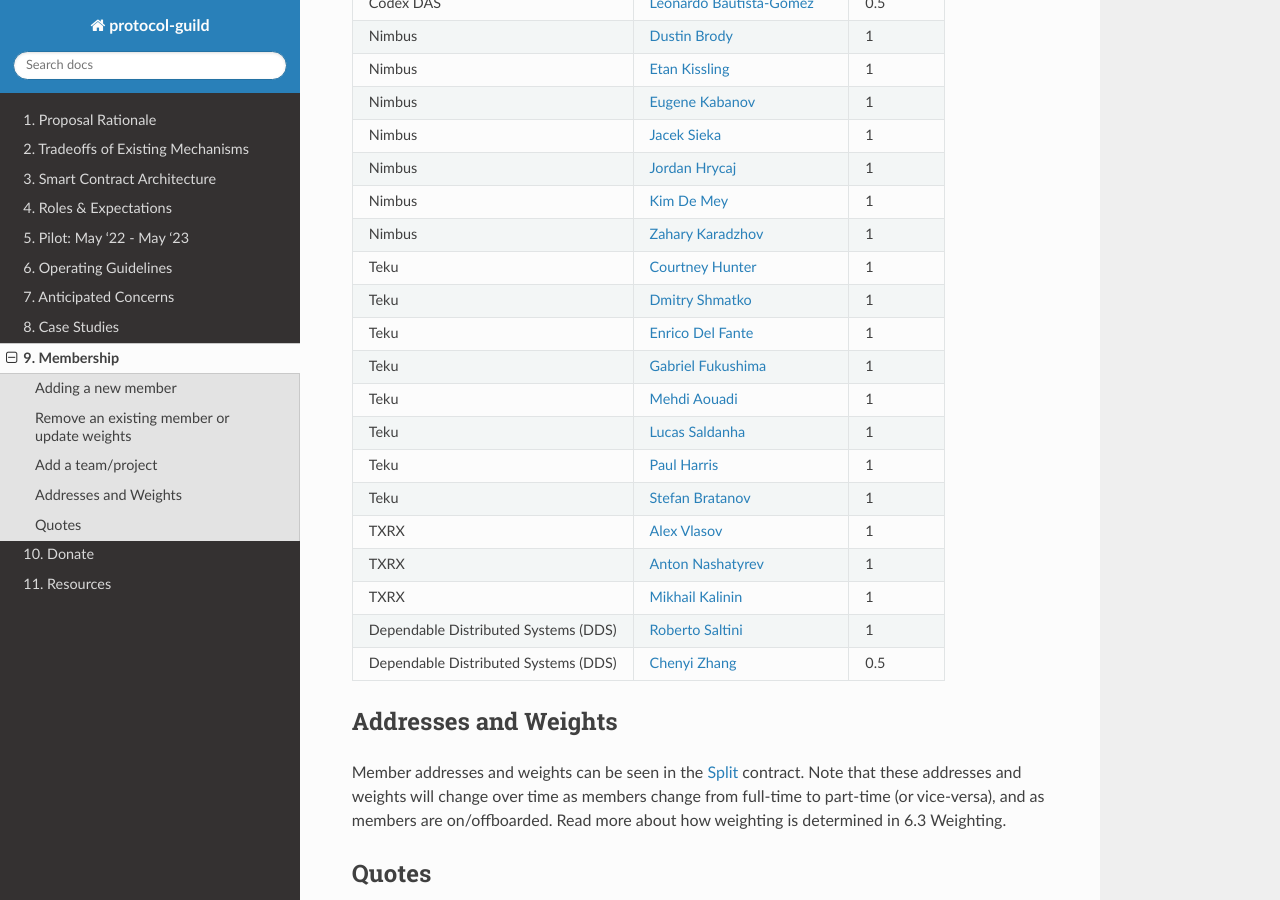
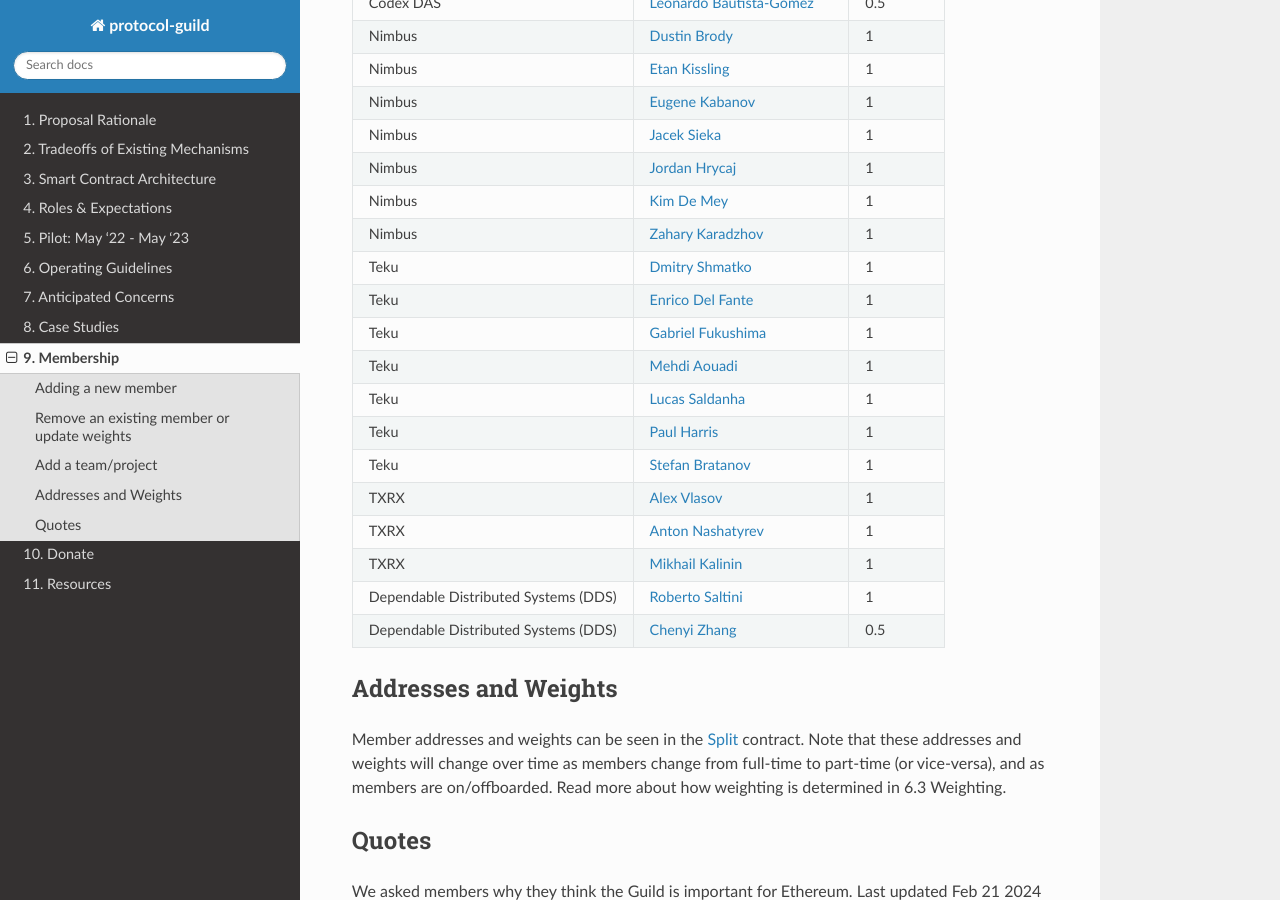
Before and after one commit to protocolguild/documentation, a Sphinx documentation site: the page built from docs/09-membership.md, in a window 1280 px wide and 900 px high, scrolled down 6390 px. Built offline with Sphinx 7.4.7 and the Read the Docs theme 2.0.0, drawn with Linux system fonts in a browser that asks for light colours.

Commit message:
Removing Courtney from Teku

```diff
--- a/docs/09-membership.md
+++ b/docs/09-membership.md
@@ -202,7 +202,6 @@
  | Nimbus | [Jordan Hrycaj](https://github.com/mjfh/) | 1 |
  | Nimbus | [Kim De Mey](https://github.com/kdeme/) | 1 |
  | Nimbus | [Zahary Karadzhov](https://github.com/zah/) | 1 |
- | Teku | [Courtney Hunter](https://github.com/courtneyeh/) | 1 |
  | Teku | [Dmitry Shmatko](https://github.com/zilm13/) | 1 |
  | Teku | [Enrico Del Fante](https://github.com/tbenr/) | 1 |
  | Teku | [Gabriel Fukushima](https://github.com/gfukushima/) | 1 |
```
